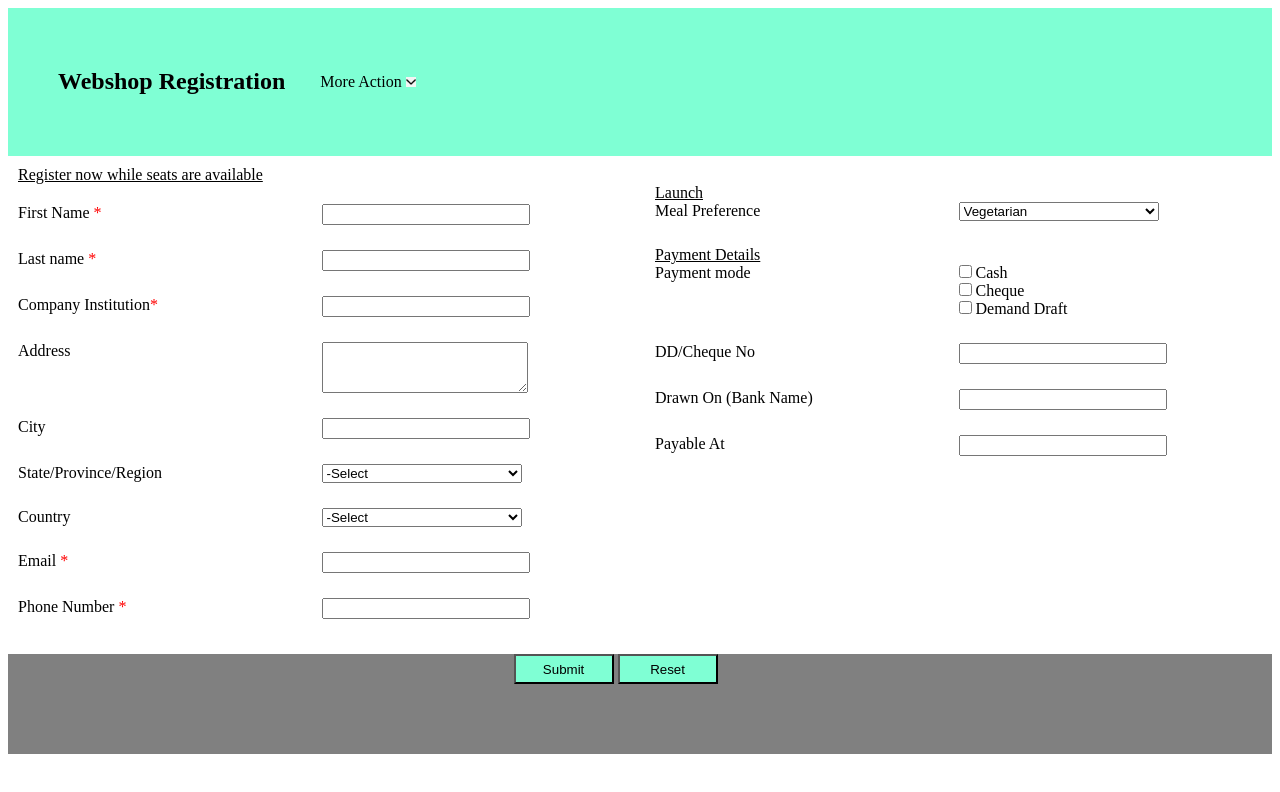
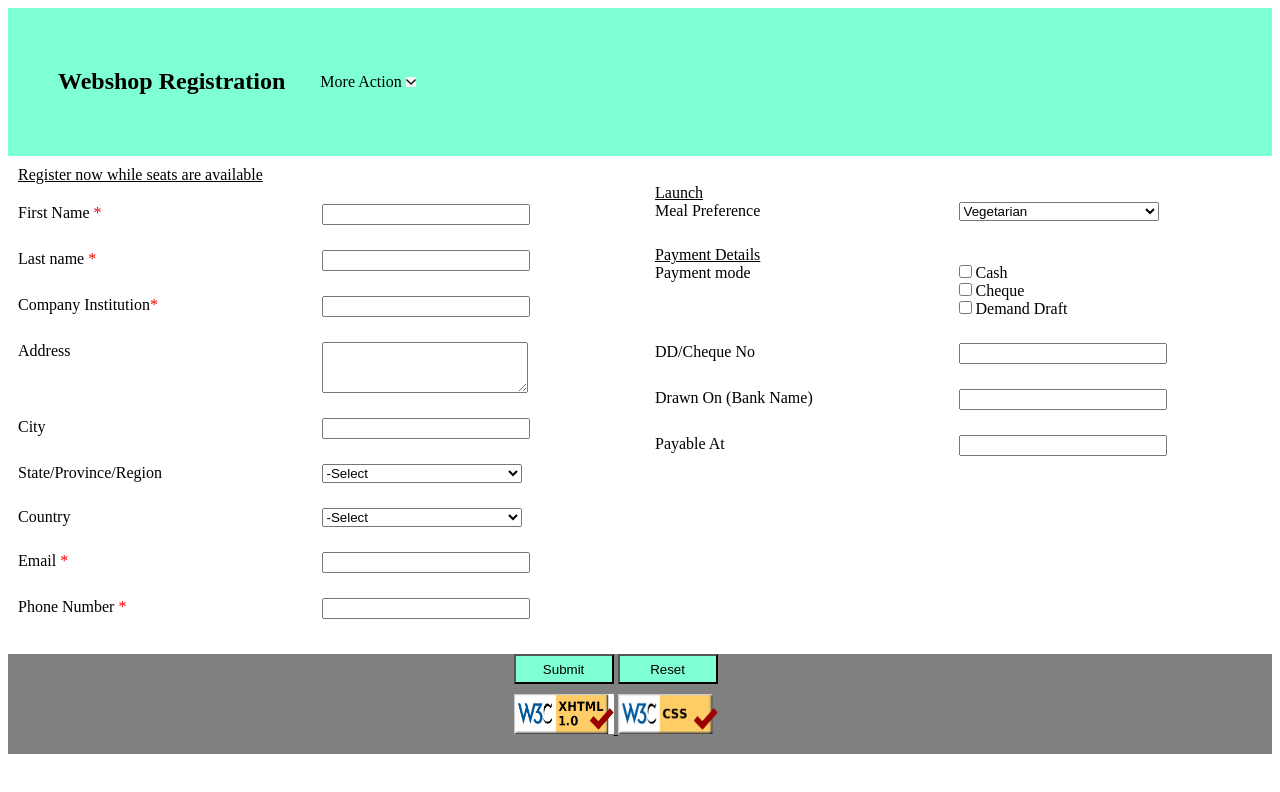
Before and after one commit to shreekrishna905/wap, a plain HTML site: page src/webshop-register.html in a window 1280 px wide. Drawn offline with Linux system fonts and the light colour scheme.

Commit message:
creates html and css validator

```diff
--- a/public/css/webshop.css
+++ b/public/css/webshop.css
@@ -98,3 +98,10 @@
       height: 100px;
       background-color: grey;
   }
+
+  .icons {
+    padding-top: 10px;
+    width: 20%;
+    margin: auto;
+
+  }
--- a/src/webshop-register.html
+++ b/src/webshop-register.html
@@ -101,6 +101,14 @@
                     <input type="submit" value="Submit" />
                     <input type="reset" value="Reset" />
                 </div>
+                <div class="icons">
+                    <a href="https://validator.w3.org/nu/?doc=https://shreekrishna905.github.io/wap/src/webshop-register.html">
+                        <img src="../public/images/w3c.png" width="100" height="40" alt="html validator"/>
+                    </a>
+                    <a href="https://jigsaw.w3.org/css-validator/validator?uri=https://shreekrishna905.github.io/wap/public/css/webshop.css">
+                        <img src="../public/images/css_checker.png" width="100" height="40" alt="html validator"/>
+                    </a>
+                </div>
         </footer>
     </form>
     </div>
```
Also changed, not shown: index.html (+1 -1 lines).
